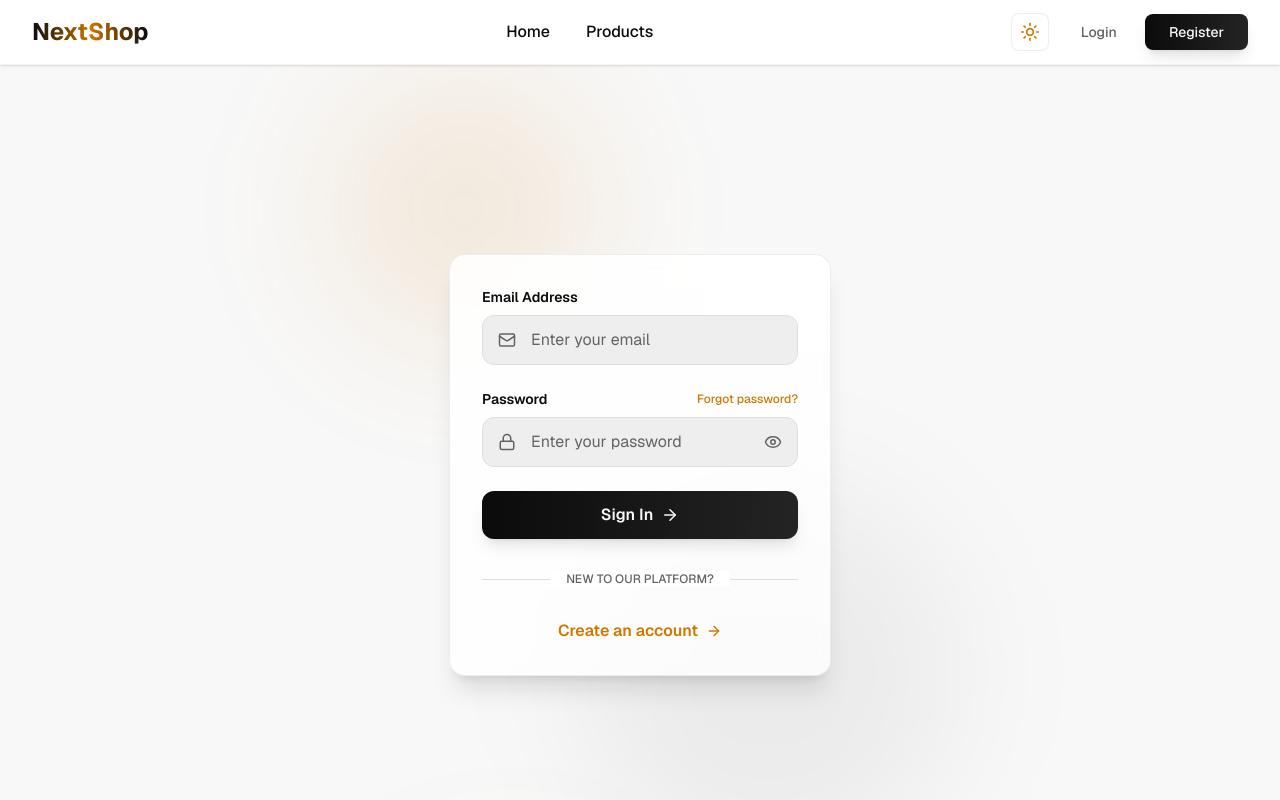
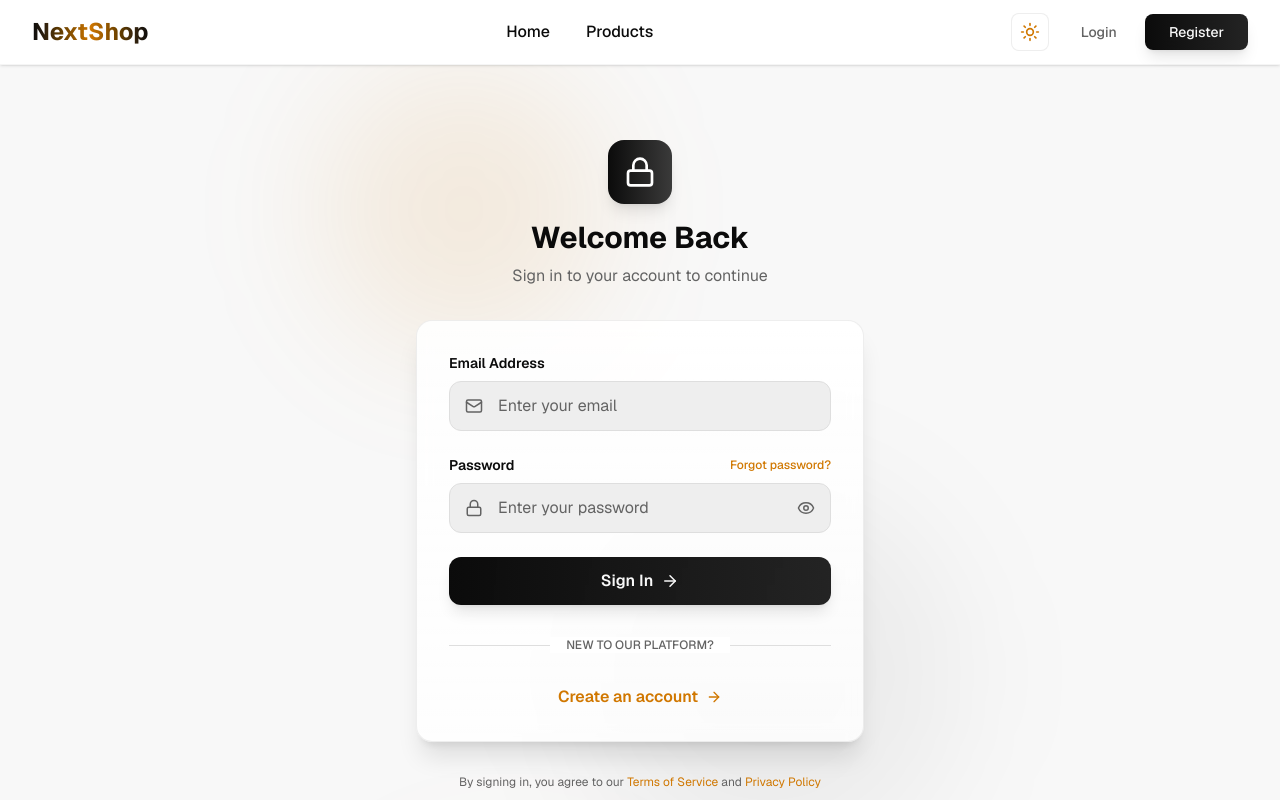
Before and after one commit to Shajidaa/next-shop, a Next.js app: page /login in a window 1280 px wide. Shown: the top 800 px of the page. Built offline with nearby package versions, Linux system fonts and the light colour scheme.

Commit message:
use zustan for login regiester

```diff
--- a/package.json
+++ b/package.json
@@ -15,7 +15,8 @@
     "react": "19.2.3",
     "react-dom": "19.2.3",
     "react-hook-form": "^7.71.0",
-    "swiper": "^12.0.3"
+    "swiper": "^12.0.3",
+    "zustand": "^5.0.10"
   },
   "devDependencies": {
     "@tailwindcss/postcss": "^4",
--- a/src/app/(dashboard)/dashboard/page.jsx
+++ b/src/app/(dashboard)/dashboard/page.jsx
@@ -1,6 +1,6 @@
 // app/dashboard/page.jsx
 "use client";
-import { useAuth } from "@/context/AuthContext";
+import  useAuthStore  from "@/context/authStore";
 import {
   Users,
   Activity,
@@ -16,7 +16,7 @@ import {
 } from "lucide-react";
 
 export default function DashboardPage() {
-  const { user } = useAuth();
+  const { user } = useAuthStore();
 
   const stats = [
     {
--- a/src/app/(dashboard)/layout.jsx
+++ b/src/app/(dashboard)/layout.jsx
@@ -1,6 +1,6 @@
 // app/dashboard/layout.jsx
 "use client";
-import { useAuth } from "@/context/AuthContext";
+import  useAuthStore  from "@/context/authStore";
 import { useRouter, usePathname } from "next/navigation";
 import Link from "next/link";
 import { useEffect, useState } from "react";
@@ -16,7 +16,7 @@ import ThemeToggle from "@/components/ThemeToggle";
 import { ThemeProvider } from "@/context/ThemeContext";
 
 export default function DashboardLayout({ children }) {
-  const { user, loading, logout } = useAuth();
+  const { user, loading, logout } = useAuthStore();
   const router = useRouter();
   const pathname = usePathname();
   const [sidebarOpen, setSidebarOpen] = useState(false);
--- a/src/app/layout.js
+++ b/src/app/layout.js
@@ -4,7 +4,6 @@ import { Geist, Geist_Mono } from "next/font/google";
 import "./globals.css";
 import { Navbar } from "@/components/Navbar";
 import Footer from "@/components/Footer";
-import { AuthProvider } from "@/context/AuthContext";
 import { ThemeProvider } from "@/context/ThemeContext";
 
 const geistSans = Geist({
@@ -22,11 +21,13 @@ function LayoutContent({ children }) {
   const isDashboard = pathname?.startsWith('/dashboard');
 
   return (
-    <AuthProvider>
-      {!isDashboard && <Navbar />}
+  <>
+  {!isDashboard && <Navbar />}
       {children}
       {!isDashboard && <Footer />}
-    </AuthProvider>
+  </>
+
+
   );
 }
 
--- a/src/app/login/page.jsx
+++ b/src/app/login/page.jsx
@@ -2,12 +2,12 @@
 import { useState } from "react";
 import Link from "next/link";
 import { useRouter } from "next/navigation";
-import { useAuth } from "@/context/AuthContext";
+import  useAuthStore  from "@/context/authStore";
 import { Eye, EyeOff, Mail, Lock, Loader2, ArrowRight } from "lucide-react";
 
 export default function LoginPage() {
   const router = useRouter();
-  const { login } = useAuth();
+  const { login } = useAuthStore();
   const [loading, setLoading] = useState(false);
   const [error, setError] = useState("");
   const [showPassword, setShowPassword] = useState(false);
@@ -23,23 +23,32 @@ export default function LoginPage() {
     setLoading(true);
 
     const result = await login(formData);
+    setLoading(false); // Always set loading to false
 
     if (result.success) {
       router.push("/");
       router.refresh();
     } else {
       setError(result.error);
-      setLoading(false);
     }
   };
 
   return (
-    <div className="min-h-screen  flex items-center justify-center p-4 relative overflow-hidden">
+    <div className="min-h-screen flex items-center justify-center p-4 relative overflow-hidden">
       {/* Background decoration */}
       <div className="absolute inset-0 bg-grid-slate-100 [mask-image:linear-gradient(0deg,white,rgba(255,255,255,0.6))] -z-10"></div>
       <div className="absolute top-0 left-1/4 w-72 h-72 bg-accent/10 rounded-full blur-3xl -z-10"></div>
       <div className="absolute bottom-0 right-1/4 w-96 h-96 bg-primary/5 rounded-full blur-3xl -z-10"></div>
 
+      <div className="w-full max-w-md">
+        {/* Header */}
+        <div className="text-center mb-8">
+          <div className="inline-flex items-center justify-center w-16 h-16 bg-gradient-to-r from-primary to-primary/80 rounded-2xl mb-4 shadow-lg">
+            <Lock className="w-8 h-8 text-white" />
+          </div>
+          <h1 className="text-3xl font-bold text-foreground mb-2">Welcome Back</h1>
+          <p className="text-muted-foreground">Sign in to your account to continue</p>
+        </div>
 
         <div className="bg-card/80 backdrop-blur-sm border border-border/50 rounded-2xl shadow-xl p-8 relative">
           {/* Subtle gradient overlay */}
@@ -156,8 +165,18 @@ export default function LoginPage() {
           </div>
         </div>
 
-
+        {/* Footer */}
+        <p className="text-center text-xs text-muted-foreground mt-8">
+          By signing in, you agree to our{" "}
+          <Link href="/terms" className="text-accent hover:underline">
+            Terms of Service
+          </Link>{" "}
+          and{" "}
+          <Link href="/privacy" className="text-accent hover:underline">
+            Privacy Policy
+          </Link>
+        </p>
       </div>
-
+    </div>
   );
 }
--- a/src/app/register/page.jsx
+++ b/src/app/register/page.jsx
@@ -2,13 +2,13 @@
 import { useState } from "react";
 import { useRouter } from "next/navigation";
 import Link from "next/link";
-import { useAuth } from "@/context/AuthContext";
+import  useAuthStore  from "@/context/authStore";
 import { UserPlus, ArrowRight } from "lucide-react";
 import RegisterForm from "@/components/auth/RegisterForm";
 
 export default function RegisterPage() {
   const router = useRouter();
-  const { register } = useAuth();
+  const { register: registerUser } = useAuthStore();
   const [loading, setLoading] = useState(false);
   const [serverError, setServerError] = useState("");
 
@@ -16,13 +16,13 @@ export default function RegisterPage() {
     setLoading(true);
     setServerError("");
 
-    const result = await register(formData);
+    const result = await registerUser(formData);
+    setLoading(false); // Always set loading to false
 
     if (result.success) {
       router.push("/");
     } else {
       setServerError(result.error);
-      setLoading(false);
     }
   };
 
--- a/src/components/Navbar.jsx
+++ b/src/components/Navbar.jsx
@@ -3,7 +3,7 @@
 import { useState, useEffect } from "react";
 import Link from "next/link";
 import { useRouter, usePathname } from "next/navigation";
-import { useAuth } from "@/context/AuthContext";
+import  useAuthStore  from "@/context/authStore";
 import ThemeToggle from "@/components/ThemeToggle";
 
 export function Navbar() {
@@ -11,7 +11,7 @@ export function Navbar() {
   const [scrolled, setScrolled] = useState(false);
   const router = useRouter();
   const pathname = usePathname();
-  const { user, logout, loading } = useAuth();
+  const { user, logout, loading } = useAuthStore();
 
   // Handle scroll effect
   useEffect(() => {
--- a/src/context/AuthContext.js
+++ /dev/null
@@ -1,90 +0,0 @@
-"use client";
-import { createContext, useContext, useState, useEffect } from "react";
-import axios from "axios";
-
-const AuthContext = createContext();
-
-export const AuthProvider = ({ children }) => {
-  const [user, setUser] = useState(null);
-  const [loading, setLoading] = useState(true);
-
-  // Helper to get profile data
-  const fetchProfile = async (token) => {
-    try {
-      const res = await fetch("/api/auth/me", {
-        method: "GET",
-        headers: { Authorization: `Bearer ${token}` },
-      });
-      const profileData = await res.json();
-      return profileData?.data || profileData;
-    } catch (err) {
-      return null;
-    }
-  };
-
-  // Centralized function to handle setting user and storage
-  const handleAuthSuccess = async (token, permissions) => {
-    const profile = await fetchProfile(token);
-    const fullUser = {
-      ...(profile || {}),
-      permissions: permissions || [],
-      token,
-    };
-    setUser(fullUser);
-    localStorage.setItem("user", JSON.stringify(fullUser));
-    return fullUser;
-  };
-
-  const login = async (credentials) => {
-    try {
-      const res = await axios.post("/api/auth/login", credentials);
-      const data = res.data?.data || res.data;
-      await handleAuthSuccess(data.token, data.permissions);
-      return { success: true };
-    } catch (error) {
-      return {
-        success: false,
-        error: error.response?.data?.message || "Login failed",
-      };
-    }
-  };
-
-  const register = async (formData) => {
-    try {
-      const res = await axios.post("/api/auth/register", formData);
-      const data = res.data?.data || res.data;
-
-      if (data.token) {
-        await handleAuthSuccess(data.token, data.permissions);
-      }
-      return { success: true };
-    } catch (error) {
-      return {
-        success: false,
-        error: error.response?.data?.error || "Registration failed",
-      };
-    }
-  };
-
-  const logout = () => {
-    setUser(null);
-    localStorage.removeItem("user");
-    window.location.href = "/";
-  };
-
-  useEffect(() => {
-    const savedUser = localStorage.getItem("user");
-    if (savedUser) {
-      setUser(JSON.parse(savedUser));
-    }
-    setLoading(false);
-  }, []);
-
-  return (
-    <AuthContext.Provider value={{ user, login, register, logout, loading }}>
-      {children}
-    </AuthContext.Provider>
-  );
-};
-
-export const useAuth = () => useContext(AuthContext);
--- /dev/null
+++ b/src/context/authStore.js
@@ -0,0 +1,103 @@
+import { create } from 'zustand';
+import { persist } from 'zustand/middleware';
+import axios from 'axios';
+
+const useAuthStore = create(
+  persist(
+    (set, get) => ({
+      user: null,
+      loading: false,
+
+
+      fetchProfile: async (token) => {
+        try {
+          const res = await fetch("/api/auth/me", {
+            method: "GET",
+            headers: { Authorization: `Bearer ${token}` },
+          });
+          const profileData = await res.json();
+          return profileData?.data || profileData;
+        } catch (err) {
+          return null;
+        }
+      },
+
+      // লগইন বা রেজিস্ট্রেশন
+      handleAuthSuccess: async (token, permissions) => {
+        const profile = await get().fetchProfile(token); // get() দিয়ে স্টোরের অন্য ফাংশন কল করা যায়
+        const fullUser = {
+          ...(profile || {}),
+          permissions: permissions || [],
+          token,
+        };
+        set({ user: fullUser });
+        return fullUser;
+      },
+
+      // লগইন ফাংশন
+      login: async (credentials) => {
+        set({ loading: true });
+        try {
+          const res = await axios.post("/api/auth/login", credentials);
+          const data = res.data?.data || res.data;
+
+
+
+          if (data.token) {
+            await get().handleAuthSuccess(data.token, data.permissions);
+            set({ loading: false });
+            return { success: true };
+          } else {
+            set({ loading: false });
+            return { success: false, error: "No token received" };
+          }
+        } catch (error) {
+
+          set({ loading: false });
+          return {
+            success: false,
+            error: error.response?.data?.message || error.response?.data?.error || "Login failed",
+          };
+        }
+      },
+
+      // রেজিস্ট্রেশন ফাংশন
+      register: async (formData) => {
+        set({ loading: true });
+        try {
+          const res = await axios.post("/api/auth/register", formData);
+          const data = res.data?.data || res.data;
+
+
+          if (data.token) {
+            await get().handleAuthSuccess(data.token, data.permissions);
+          }
+          set({ loading: false });
+          return { success: true };
+        } catch (error) {
+
+          set({ loading: false });
+          return {
+            success: false,
+            error: error.response?.data?.message || error.response?.data?.error || "Registration failed",
+          };
+        }
+      },
+
+      // লগআউট ফাংশন
+      logout: () => {
+        set({ user: null });
+        // Check if we're in the browser before accessing localStorage
+        if (typeof window !== 'undefined') {
+          localStorage.removeItem("auth-storage");
+          window.location.href = "/";
+        }
+      },
+    }),
+    {
+      name: 'auth-storage',
+    }
+  )
+);
+
+export default useAuthStore;
```
Also changed, not shown: 1 other file (tests, documents, lock files or other folders).
